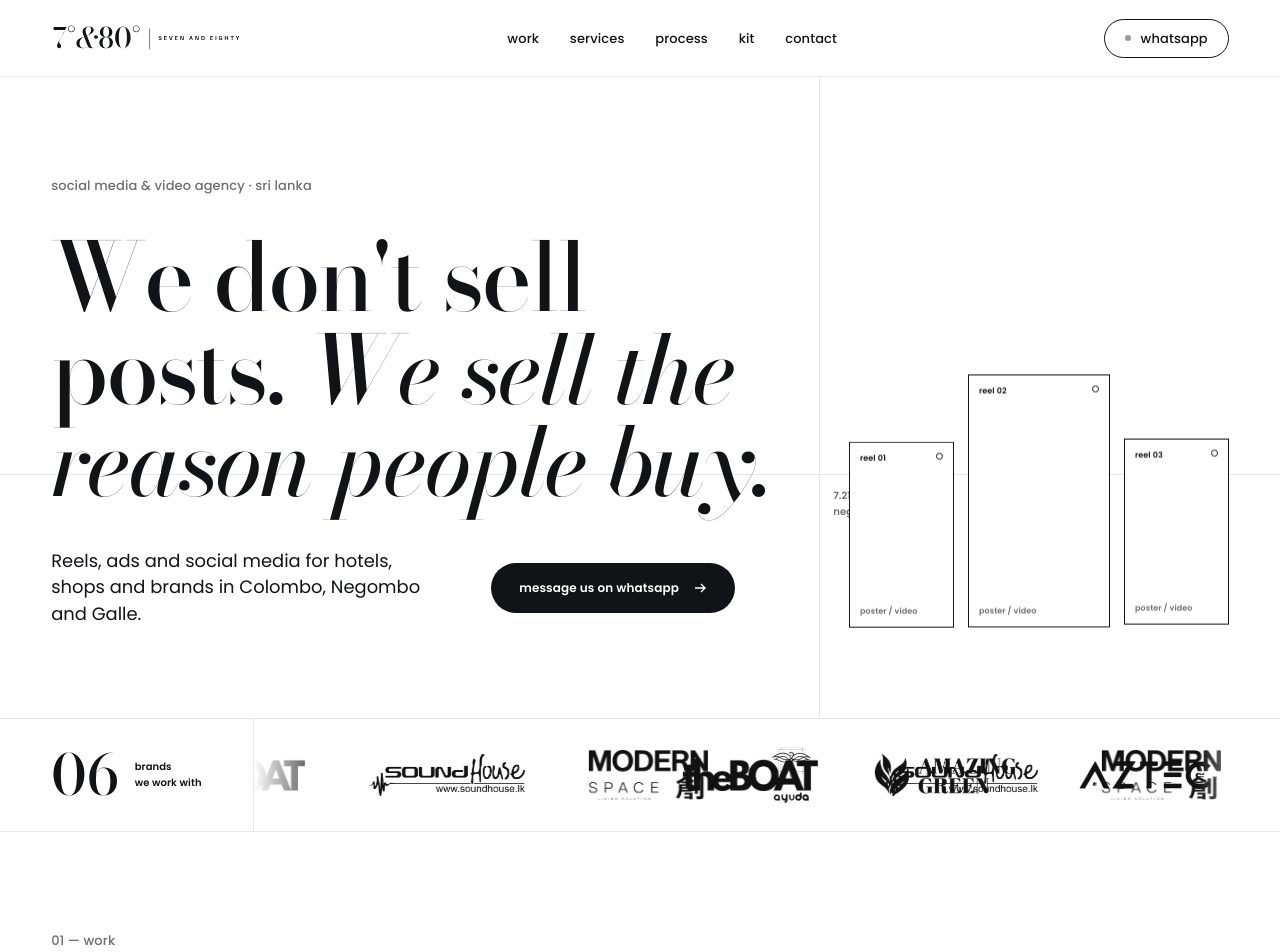
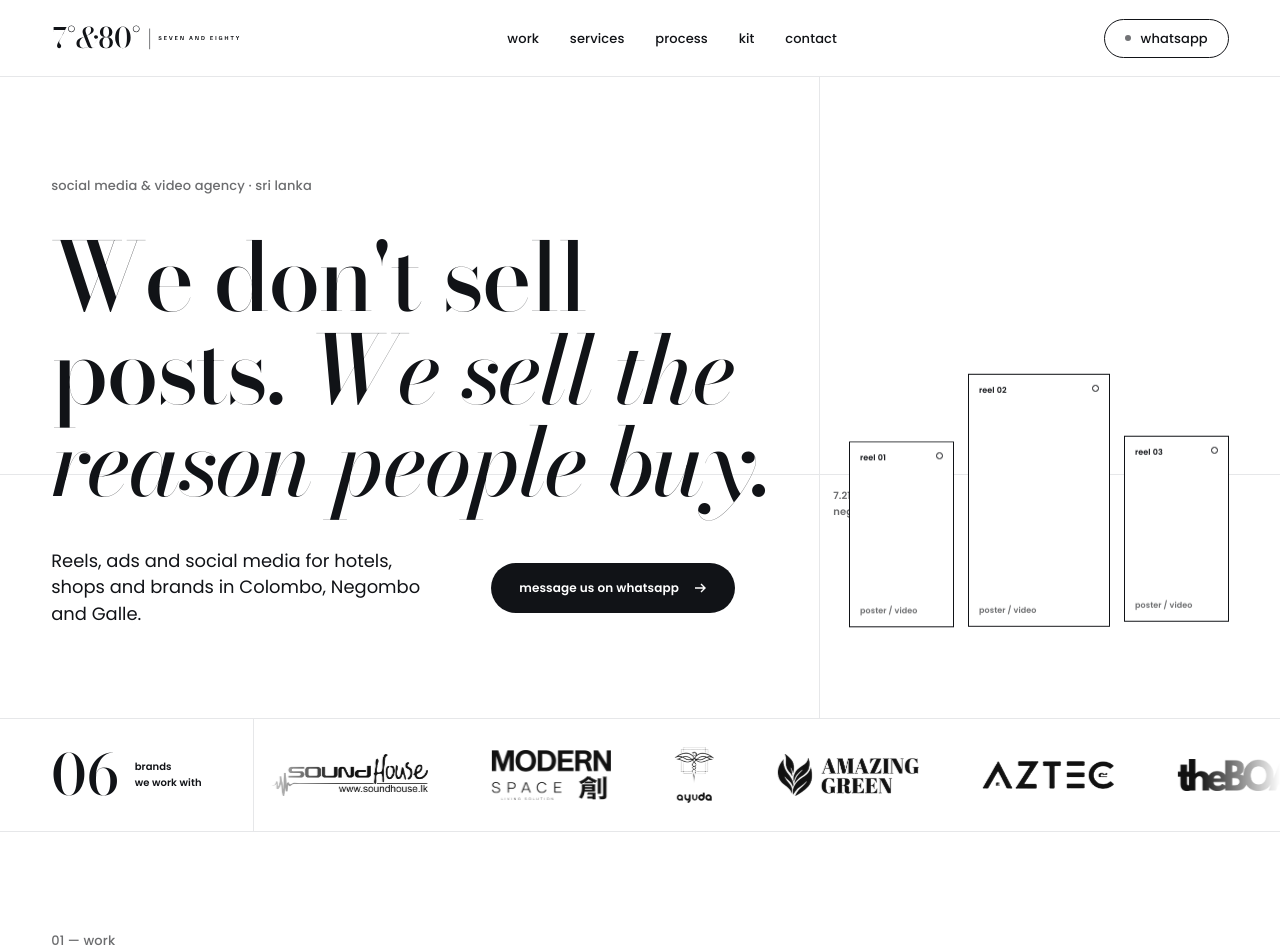
Before and after one commit to theDocklar/sevenandeighty, a Next.js app: page / in a window 1280 px wide. Shown: the top 952 px of the page. Built offline with nearby package versions, Linux system fonts and the light colour scheme.

Commit message:
fix: partner logo marquee overlap (non-shrinking track, preflight override, single CSS animation)

```diff
--- a/src/app/globals.css
+++ b/src/app/globals.css
@@ -48,16 +48,50 @@ button {
   100% { transform: translateX(-50%); }
 }
 
-[data-marquee="1"] {
+.marquee-viewport {
+  flex: 1 1 400px;
+  min-width: 0;
+  overflow: hidden;
   display: flex;
+  align-items: center;
+  padding: 28px 0;
+  -webkit-mask-image: linear-gradient(90deg, transparent, #000 8%, #000 92%, transparent);
+  mask-image: linear-gradient(90deg, transparent, #000 8%, #000 92%, transparent);
+}
+
+.marquee-track {
+  display: flex;
+  flex-wrap: nowrap;
+  align-items: center;
   width: max-content;
-  align-items: center;
+  flex: none;
   animation: marqueeScroll 40s linear infinite;
   will-change: transform;
 }
 
-[data-marquee="1"]:hover {
+.marquee-viewport:hover .marquee-track {
   animation-play-state: paused;
+}
+
+/* Each group is identical; translating by -50% loops seamlessly */
+.marquee-group {
+  display: flex;
+  flex-wrap: nowrap;
+  flex: none;
+  align-items: center;
+  gap: 64px;
+  padding-right: 64px;
+}
+
+/* Override Tailwind preflight (max-width:100%; height:auto) that shrank logos */
+.marquee-logo {
+  display: block;
+  flex: none;
+  width: auto;
+  max-width: none;
+  object-fit: contain;
+  filter: grayscale(1) brightness(.35);
+  user-select: none;
 }
 
 @keyframes pulseDot {
@@ -96,7 +130,7 @@ button {
 }
 
 @media (prefers-reduced-motion: reduce) {
-  [data-marquee="1"],
+  .marquee-track,
   [data-pulse="1"],
   [data-pulse],
   [data-float="0"],
--- a/src/components/layout/WebsiteEffects.tsx
+++ b/src/components/layout/WebsiteEffects.tsx
@@ -1,72 +1,23 @@
 "use client";
 
-import { useEffect, useRef } from "react";
+import { useEffect } from "react";
 
+/**
+ * Scroll-reveal controller, mirroring the original DCLogic IntersectionObserver.
+ * Marquee, pulse and float animations are handled in CSS (globals.css).
+ */
 export function WebsiteEffects() {
-  const initialized = useRef(false);
-
   useEffect(() => {
-    if (initialized.current) return;
-    initialized.current = true;
-
-    const anims: Animation[] = [];
     const reduce =
-      typeof window !== "undefined" &&
       window.matchMedia &&
       window.matchMedia("(prefers-reduced-motion: reduce)").matches;
-    const motion = !reduce;
 
-    if (motion) {
-      // Pulse animations
-      document.querySelectorAll("[data-pulse]").forEach((el) => {
-        anims.push(
-          el.animate(
-            [{ opacity: 1 }, { opacity: 0.2 }, { opacity: 1 }],
-            { duration: 1800, iterations: Infinity }
-          )
-        );
-      });
-
-      // Float animations for hero preview cards
-      document.querySelectorAll("[data-float]").forEach((el, i) => {
-        anims.push(
-          el.animate(
-            [
-              { transform: "translateY(0)" },
-              { transform: "translateY(-10px)" },
-              { transform: "translateY(0)" },
-            ],
-            {
-              duration: 6000 + i * 900,
-              delay: i * 500,
-              iterations: Infinity,
-              easing: "ease-in-out",
-            }
-          )
-        );
-      });
-
-      // Marquee animation
-      document.querySelectorAll("[data-marquee]").forEach((el) => {
-        anims.push(
-          el.animate(
-            [
-              { transform: "translateX(0)" },
-              { transform: "translateX(-50%)" },
-            ],
-            { duration: 40000, iterations: Infinity }
-          )
-        );
-      });
-    }
-
-    // IntersectionObserver scroll reveal
     const io = new IntersectionObserver(
       (entries) => {
         entries.forEach((e) => {
           if (!e.isIntersecting) return;
           io.unobserve(e.target);
-          if (motion) {
+          if (!reduce) {
             e.target.animate(
               [
                 { opacity: 0, transform: "translateY(20px)" },
@@ -85,11 +36,7 @@ export function WebsiteEffects() {
     );
 
     document.querySelectorAll("[data-reveal]").forEach((el) => io.observe(el));
-
-    return () => {
-      anims.forEach((a) => a.cancel());
-      io.disconnect();
-    };
+    return () => io.disconnect();
   }, []);
 
   return null;
--- a/src/components/sections/PartnersSection.tsx
+++ b/src/components/sections/PartnersSection.tsx
@@ -8,6 +8,23 @@ const PARTNERS = [
   { name: "Amazing Green", src: "/partners/amazing-green.png", h: 42 },
   { name: "Aztec by Ivy & Leo", src: "/partners/aztec.png", h: 28 },
 ];
+
+function LogoGroup({ hidden = false }: { hidden?: boolean }) {
+  return (
+    <div className="marquee-group" aria-hidden={hidden || undefined}>
+      {PARTNERS.map((p) => (
+        <img
+          key={p.name}
+          src={p.src}
+          alt={hidden ? "" : p.name}
+          className="marquee-logo"
+          style={{ height: `${p.h}px` }}
+          draggable={false}
+        />
+      ))}
+    </div>
+  );
+}
 
 export function PartnersSection() {
   return (
@@ -53,70 +70,10 @@ export function PartnersSection() {
         </span>
       </div>
 
-      <div
-        style={{
-          flex: "1 1 400px",
-          overflow: "hidden",
-          display: "flex",
-          alignItems: "center",
-          padding: "28px 0",
-          WebkitMaskImage: "linear-gradient(90deg,transparent,#000 8%,#000 92%,transparent)",
-          maskImage: "linear-gradient(90deg,transparent,#000 8%,#000 92%,transparent)",
-        }}
-      >
-        <div
-          data-marquee="1"
-          style={{
-            display: "flex",
-            width: "max-content",
-            alignItems: "center",
-          }}
-        >
-          <div
-            style={{
-              display: "flex",
-              alignItems: "center",
-              gap: "64px",
-              paddingRight: "64px",
-            }}
-          >
-            {PARTNERS.map((p) => (
-              <img
-                key={p.name}
-                src={p.src}
-                alt={p.name}
-                style={{
-                  height: `${p.h}px`,
-                  width: "auto",
-                  display: "block",
-                  filter: "grayscale(1) brightness(.35)",
-                }}
-              />
-            ))}
-          </div>
-          <div
-            aria-hidden="true"
-            style={{
-              display: "flex",
-              alignItems: "center",
-              gap: "64px",
-              paddingRight: "64px",
-            }}
-          >
-            {PARTNERS.map((p, idx) => (
-              <img
-                key={`${p.name}-dup-${idx}`}
-                src={p.src}
-                alt=""
-                style={{
-                  height: `${p.h}px`,
-                  width: "auto",
-                  display: "block",
-                  filter: "grayscale(1) brightness(.35)",
-                }}
-              />
-            ))}
-          </div>
+      <div className="marquee-viewport">
+        <div className="marquee-track">
+          <LogoGroup />
+          <LogoGroup hidden />
         </div>
       </div>
     </section>
```
